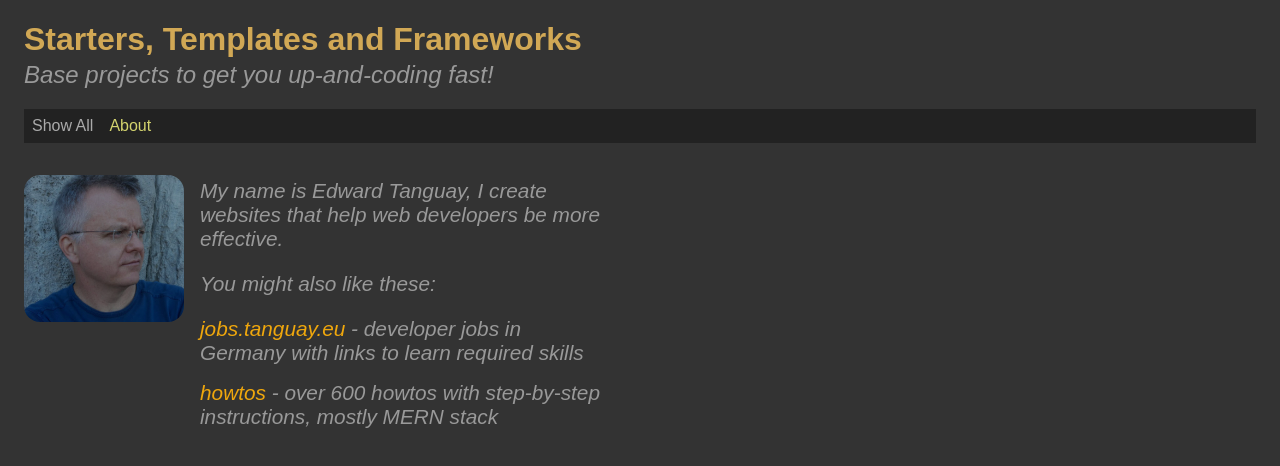
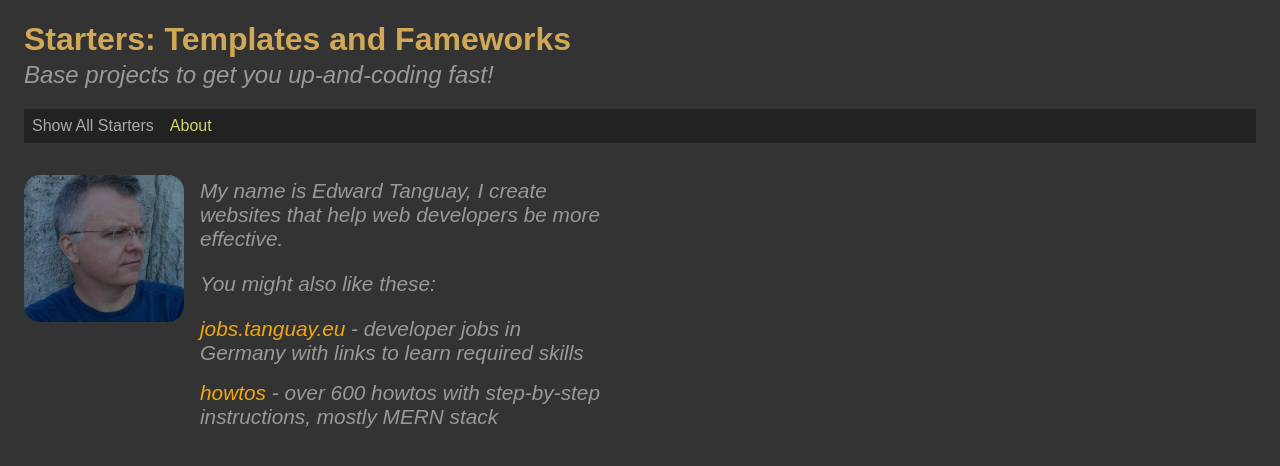
Before and after one commit to edwardtanguay/starters-frontend, a React (Vite) app: page /about in a window 1280 px wide. Shown: the top 466 px of the page. Built offline with nearby package versions, Linux system fonts and the light colour scheme; no server answers.

Commit message:
home renamed to starters

```diff
--- a/src/App.tsx
+++ b/src/App.tsx
@@ -1,27 +1,27 @@
 import './styles/App.scss';
 import { NavLink, Routes, Route, Navigate } from 'react-router-dom';
-import { PageHome } from './pages/PageHome';
+import { PageStarters } from './pages/PageStarters';
 import { PageAbout } from './pages/PageAbout';
 
 function App() {
 
 	return (
 		<div className="App">
-			<h1>Starters, Templates and Frameworks</h1>
+			<h1>Starters: Templates and Fameworks</h1>
 			<h2>Base projects to get you up-and-coding fast!</h2>
 			<nav>
-				<NavLink to="/home">Show All</NavLink>
+				<NavLink to="/starters">Show All Starters</NavLink>
 				<NavLink to="/about">About</NavLink>
 			</nav>
 
 			<Routes>
-				<Route path="/home" element={<PageHome />}>
+				<Route path="/starters" element={<PageStarters />}>
 					<Route path=":idCode" element={null}/>
 				</Route>
 				<Route path="/about" element={<PageAbout />} />
 				<Route
 					path="/"
-					element={<Navigate to="/home" replace />}
+					element={<Navigate to="/starters" replace />}
 				/>
 			</Routes>
 		</div>
--- a/src/components/Starter.tsx
+++ b/src/components/Starter.tsx
@@ -9,7 +9,7 @@ interface IProps {
 export const Starter = ({ starter }: IProps) => {
 	return (
 		<div className="starter">
-			<NavLink to={`/home/${starter.idCode}`}>
+			<NavLink to={`/starters/${starter.idCode}`}>
 				<img src={starter.imageUrl} />
 			</NavLink>
 			<div className="info">
--- a/src/pages/PageHome.tsx
+++ b/src/pages/PageStarters.tsx
@@ -4,13 +4,13 @@ import { useParams } from 'react-router-dom';
 import { Starters } from '../components/Starters';
 import { SingleStarter } from '../components/SingleStarter';
 
-export const PageHome = () => {
+export const PageStarters = () => {
 	const { starters } = useContext(AppContext);
 	const { idCode } = useParams();
 	const singleStarter = starters.find((m) => m.idCode === idCode);
 
 	return (
-		<div className="page pageHome">
+		<div className="page pageStarters">
 			{idCode ? (
 				<>
 					{singleStarter !== undefined && (
--- a/src/styles/App.scss
+++ b/src/styles/App.scss
@@ -59,7 +59,7 @@ body {
 			}
 		}
 
-		.pageHome {
+		.pageStarters {
 
 			/* smartphone view */
 			@media (max-width: 577px) {
```
Also changed, not shown: dev/notes.txt.
